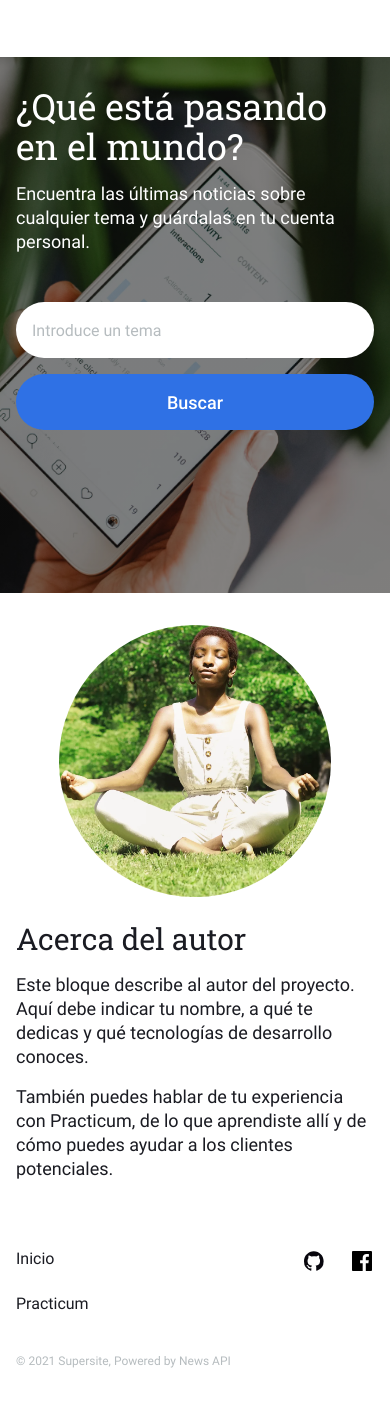
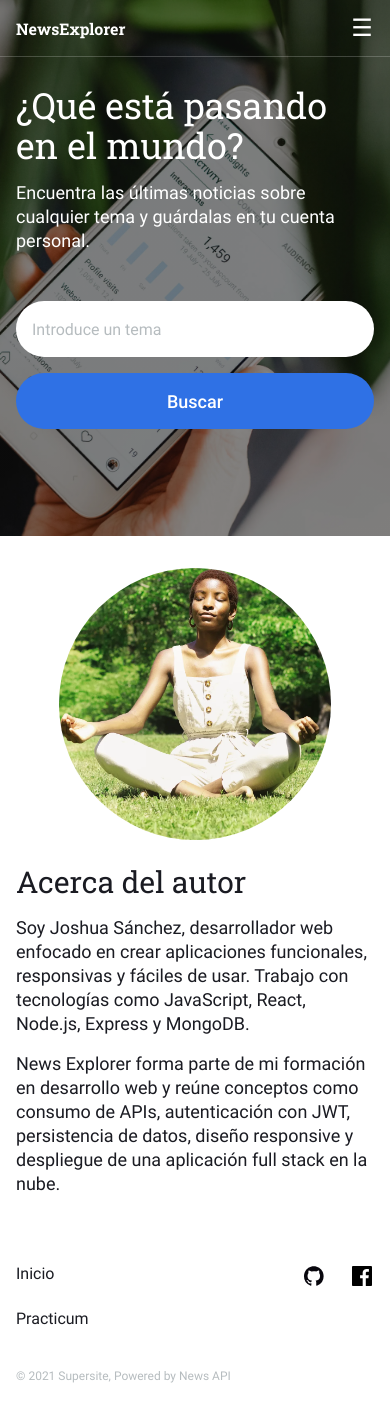
Before and after one commit to JoshuaSanchez21/news-explorer-frontend, a React (Vite) app: page / in a window 390 px wide. Built offline with nearby package versions, Linux system fonts and the light colour scheme.

Commit message:
fix: address final review feedback

```diff
--- a/src/components/About/About.jsx
+++ b/src/components/About/About.jsx
@@ -7,20 +7,23 @@ function About() {
       <img
         className="about__image"
         src={authorImage}
-        alt="Autor de News Explorer"
+        alt="Joshua Sánchez, desarrollador de News Explorer"
       />
 
       <div className="about__content">
         <h2 className="about__title">Acerca del autor</h2>
 
         <p className="about__text">
-          Este bloque describe al autor del proyecto. Aquí debe indicar tu
-          nombre, a qué te dedicas y qué tecnologías de desarrollo conoces.
+          Soy Joshua Sánchez, desarrollador web enfocado en crear aplicaciones
+          funcionales, responsivas y fáciles de usar. Trabajo con tecnologías
+          como JavaScript, React, Node.js, Express y MongoDB.
         </p>
 
         <p className="about__text">
-          También puedes hablar de tu experiencia con Practicum, de lo que
-          aprendiste allí y de cómo puedes ayudar a los clientes potenciales.
+          News Explorer forma parte de mi formación en desarrollo web y reúne
+          conceptos como consumo de APIs, autenticación con JWT, persistencia de
+          datos, diseño responsive y despliegue de una aplicación full stack en
+          la nube.
         </p>
       </div>
     </section>
--- a/src/components/App/App.jsx
+++ b/src/components/App/App.jsx
@@ -241,6 +241,7 @@ function App() {
             element={
               <Main
                 onLoginClick={handleLoginClick}
+                onRegisterClick={handleRegisterClick}
                 articles={articles}
                 isLoading={isLoading}
                 hasSearched={hasSearched}
--- a/src/components/Header/Header.css
+++ b/src/components/Header/Header.css
@@ -72,19 +72,15 @@
   }
 
   .header__container {
+    width: 100%;
+    min-height: 56px;
+    padding: 0 16px;
     position: relative;
     z-index: 11;
   }
 
-  .header {
-    position: relative;
-    z-index: 10;
-  }
-
-  .header__container {
-    width: 100%;
-    min-height: 56px;
-    padding: 0 16px;
+  .header_menu-open .header__container {
+    background-color: #1a1b22;
   }
 
   .header__logo {
--- a/src/components/Main/Main.css
+++ b/src/components/Main/Main.css
@@ -88,7 +88,7 @@
   .main__hero-content {
     width: auto;
     margin: 0;
-    padding: 30px 16px 32px;
+    padding: 86px 16px 32px;
   }
 
   .main__title {
--- a/src/components/Main/Main.jsx
+++ b/src/components/Main/Main.jsx
@@ -10,6 +10,7 @@ import NothingFound from "../NothingFound/NothingFound.jsx";
 
 function Main({
   onLoginClick,
+  onRegisterClick,
   articles,
   isLoading,
   hasSearched,
@@ -55,6 +56,7 @@ function Main({
             savedArticles={savedArticles}
             onSaveArticle={onSaveArticle}
             onDeleteArticle={onDeleteArticle}
+            onRegisterClick={onRegisterClick}
           />
         )}
 
--- a/src/components/NewsCard/NewsCard.css
+++ b/src/components/NewsCard/NewsCard.css
@@ -124,6 +124,9 @@
 }
 
 .news-card__tooltip {
+  border: 0;
+  cursor: pointer;
+
   display: none;
 
   padding: 12px;
--- a/src/components/NewsCard/NewsCard.jsx
+++ b/src/components/NewsCard/NewsCard.jsx
@@ -19,6 +19,7 @@ function NewsCard({
   savedArticle,
   onSave,
   onDelete,
+  onRegisterClick,
 }) {
   const { loggedIn } = useContext(CurrentUserContext);
 
@@ -66,9 +67,13 @@ function NewsCard({
           {!isSaved && (
             <>
               {!loggedIn && (
-                <span className="news-card__tooltip">
+                <button
+                  className="news-card__tooltip"
+                  type="button"
+                  onClick={onRegisterClick}
+                >
                   Inicia sesión para guardar artículos
-                </span>
+                </button>
               )}
 
               <button
--- a/src/components/NewsCardList/NewsCardList.jsx
+++ b/src/components/NewsCardList/NewsCardList.jsx
@@ -7,6 +7,7 @@ function NewsCardList({
   savedArticles,
   onSaveArticle,
   onDeleteArticle,
+  onRegisterClick,
 }) {
   const [visibleCount, setVisibleCount] = useState(3);
 
@@ -36,6 +37,7 @@ function NewsCardList({
                 savedArticle={savedArticle}
                 onSave={onSaveArticle}
                 onDelete={onDeleteArticle}
+                onRegisterClick={onRegisterClick}
               />
             );
           })}
```
Also changed, not shown: 1 other file (tests, documents, lock files or other folders).
